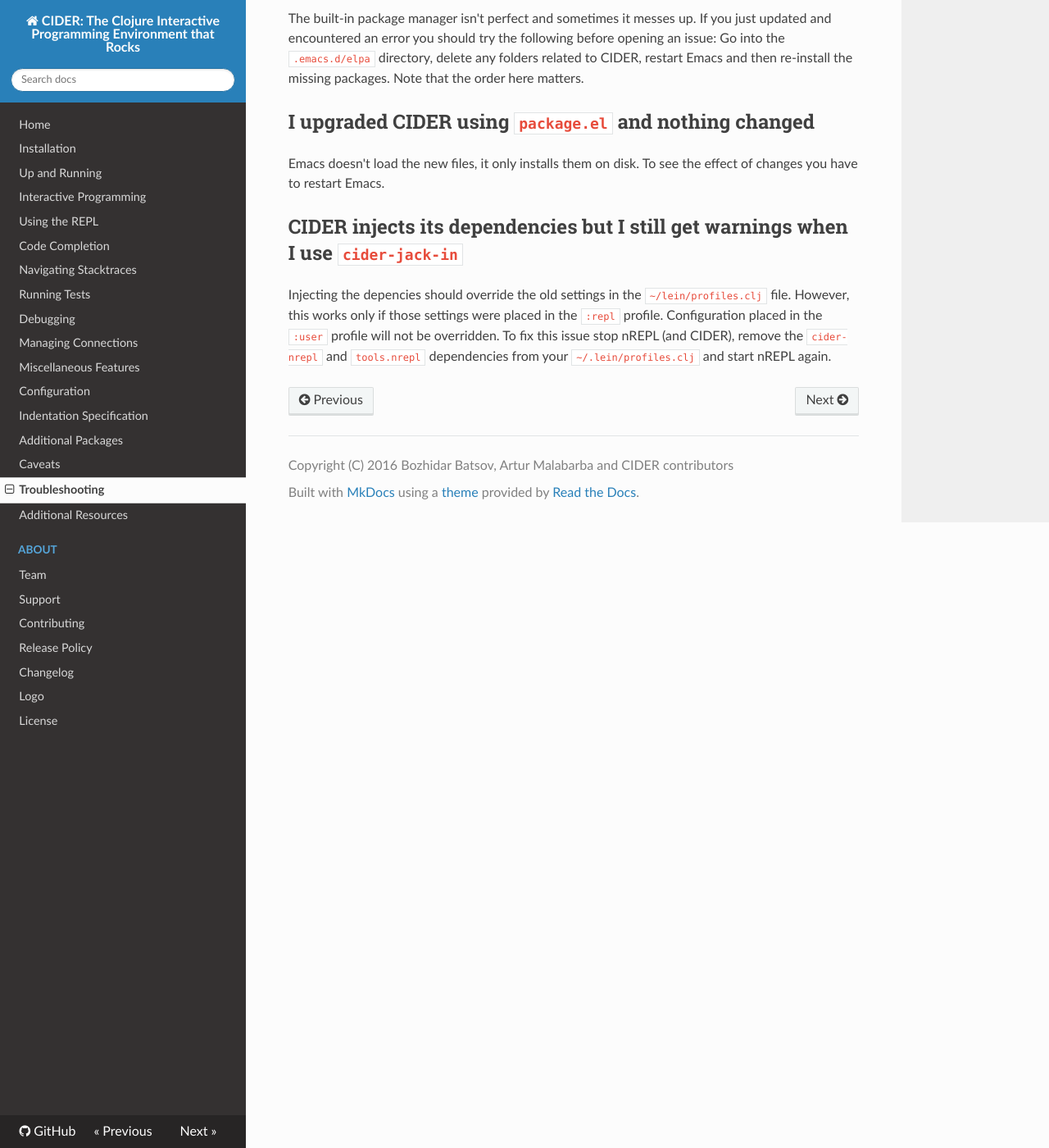
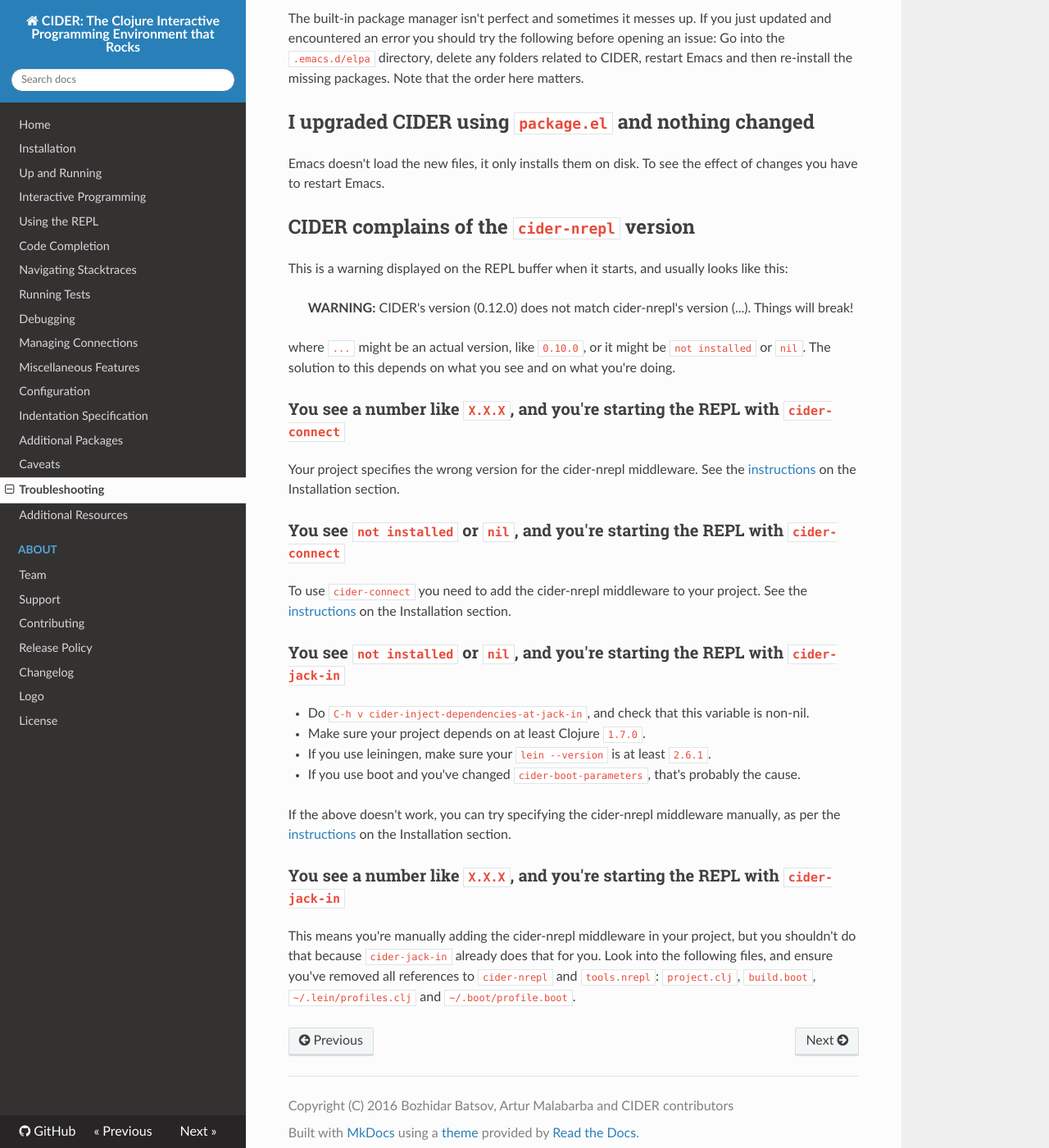
Before and after one commit to clojure-emacs/cider, an MkDocs documentation site: the page built from doc/troubleshooting.md, in a window 1280 px wide and 1400 px high, scrolled down 2362 px. Shown: the whole window at 82% size. Built offline with MkDocs 1.6.1, drawn with Linux system fonts in a browser that asks for light colours; nearby versions of some CDN libraries; old or Windows-style settings are respelled for this version of MkDocs.

Commit message:
Improve the Readme section on wrong cider-nrepl version

```diff
--- a/doc/troubleshooting.md
+++ b/doc/troubleshooting.md
@@ -114,10 +114,43 @@
 Emacs doesn't load the new files, it only installs them on disk.  To see the
 effect of changes you have to restart Emacs.
 
-## CIDER injects its dependencies but I still get warnings when I use `cider-jack-in`
+## CIDER complains of the `cider-nrepl` version
 
-Injecting the depencies should override the old settings in the
-`~/lein/profiles.clj` file. However, this works only if those settings were placed
-in the `:repl` profile. Configuration placed in the `:user` profile will not be
-overridden. To fix this issue stop nREPL (and CIDER), remove the `cider-nrepl` and `tools.nrepl`
-dependencies from your `~/.lein/profiles.clj` and start nREPL again.
+This is a warning displayed on the REPL buffer when it starts, and usually looks like this:
+
+> **WARNING:** CIDER's version (0.12.0) does not match cider-nrepl's version (...). Things will break!
+
+where `...` might be an actual version, like `0.10.0`, or it might be `not installed` or `nil`.
+The solution to this depends on what you see and on what you're doing.
+
+### You see a number like `X.X.X`, and you're starting the REPL with `cider-connect`
+
+Your project specifies the wrong version for the cider-nrepl middleware. See the
+[instructions](http://cider.readthedocs.org/en/latest/installation/#ciders-nrepl-middleware)
+on the Installation section.
+
+### You see `not installed` or `nil`, and you're starting the REPL with `cider-connect`
+
+To use `cider-connect` you need to add the cider-nrepl middleware to your project. See the
+[instructions](http://cider.readthedocs.org/en/latest/installation/#ciders-nrepl-middleware)
+on the Installation section.
+
+### You see `not installed` or `nil`, and you're starting the REPL with `cider-jack-in`
+
+- Do `C-h v cider-inject-dependencies-at-jack-in`, and check that this variable is non-nil.
+- Make sure your project depends on at least Clojure `1.7.0`.
+- If you use leiningen, make sure your `lein --version` is at least `2.6.1`.
+- If you use boot and you've changed `cider-boot-parameters`, that's probably the cause.
+
+If the above doesn't work, you can try specifying the cider-nrepl middleware
+manually, as per the
+[instructions](http://cider.readthedocs.org/en/latest/installation/#ciders-nrepl-middleware)
+on the Installation section.
+
+### You see a number like `X.X.X`, and you're starting the REPL with `cider-jack-in`
+
+This means you're manually adding the cider-nrepl middleware in your project,
+but you shouldn't do that because `cider-jack-in` already does that for
+you. Look into the following files, and ensure you've removed all references to
+`cider-nrepl` and `tools.nrepl`: `project.clj`, `build.boot`,
+`~/.lein/profiles.clj` and `~/.boot/profile.boot`.
```
Also changed, not shown: 1 other file.
